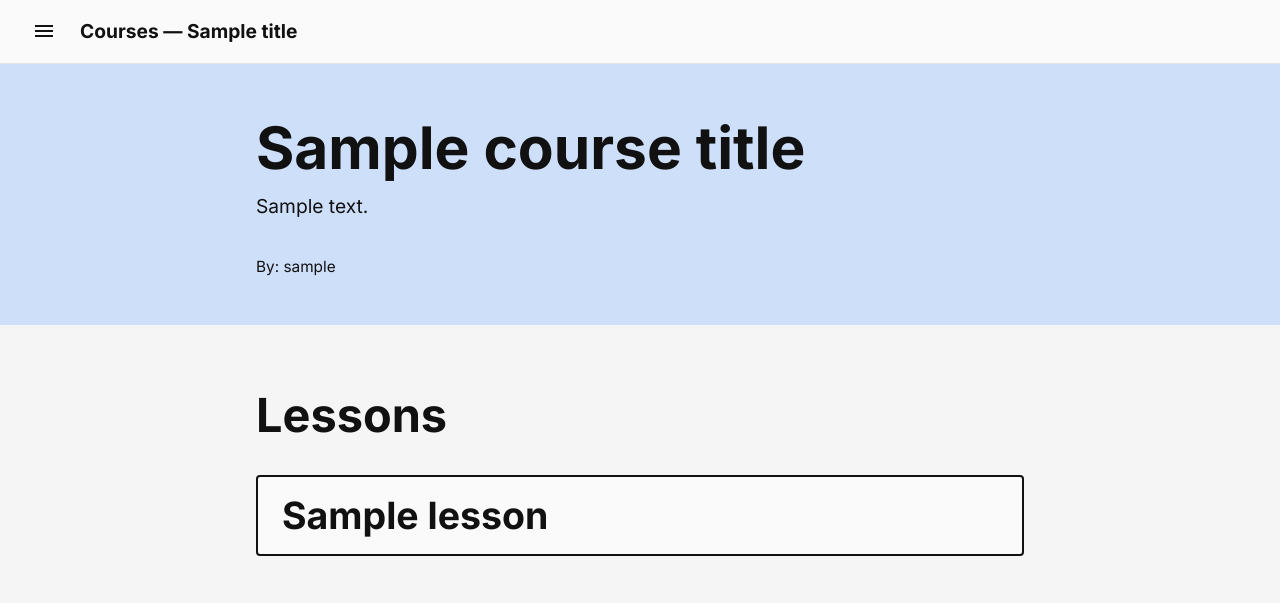
After one commit to dracotato/courses, a Flask app: template src/web/templates/course/view.html in a window 1280 px wide. The commit adds this page. Shown: the top 603 px of the page. Run offline with Flask 3, Linux system fonts and the light colour scheme; the template is opened without the code that fills it: most values are stand-ins (such as "Sample title", 1, 10 or a date in 2020).

Commit message:
feat(frontend): add templates and css components for course entity operations

```diff
--- a/src/views/__init__.py
+++ b/src/views/__init__.py
@@ -1,10 +1,11 @@
 from flask import Blueprint, Flask, render_template
 
 from .auth import auth_bp
+from .course import course_bp
 from .lesson import lesson_bp
 
 root_bp: Blueprint = Blueprint("root", __name__)
-BLUEPRINTS = [root_bp, lesson_bp, auth_bp]
+BLUEPRINTS = [root_bp, lesson_bp, auth_bp, course_bp]
 
 
 def register_blueprints(app: Flask):
--- a/src/web/static/css/components.css
+++ b/src/web/static/css/components.css
@@ -256,7 +256,7 @@ iframe.yt {
   position: absolute;
   top: 100%;
   right: 0;
-  z-index: 1;
+  z-index: 2;
 }
 
 .dropdown.open .dropdown-content {
@@ -266,3 +266,43 @@ iframe.yt {
 .dropdown-content li > * {
   width: 100%;
 }
+
+/* Course Viewer */
+header.course-header {
+  background-color: var(--clr-primary-050);
+  margin-bottom: 62px;
+}
+
+.course-title {
+  margin-bottom: 8px;
+}
+
+.course-header-content p {
+  margin-bottom: 32px;
+}
+
+.lessons-container h3 {
+  margin-bottom: 32px;
+}
+
+.lessons-wrapper {
+  display: flex;
+  flex-direction: column;
+  gap: 12px;
+}
+
+.lesson-card {
+  background-color: var(--clr-gray-050);
+  padding: 16px 24px;
+  border: 2px solid var(--clr-gray-900);
+  border-radius: 4px;
+}
+
+.lesson-card details[open] summary {
+  margin-bottom: 16px;
+}
+
+.lesson-card summary {
+  user-select: none;
+  cursor: pointer;
+}
--- a/src/web/templates/base.html
+++ b/src/web/templates/base.html
@@ -52,6 +52,14 @@
             <hr>
             {% if g.user %}
               <li>
+                <a href="{{ url_for("course.create") }}">
+                  <span class="icon-text">
+                    <span class="material-symbols-outlined icon">add_box</span>
+                    <span class="text">New Course</span>
+                  </span>
+                </a>
+              </li>
+              <li>
                 <a href="{{ url_for("lesson.create") }}">
                   <span class="icon-text">
                     <span class="material-symbols-outlined icon">add_box</span>
--- /dev/null
+++ b/src/web/templates/course/view.html
@@ -0,0 +1,58 @@
+{% extends "base.html" %}
+{% block body %}
+  <header class="course-header">
+    <div class="container pad-top pad-btm course-header-content">
+      <div class="flex-container space-between align-center course-title">
+        <h2>{{ course_title }}</h2>
+        {% if is_owner %}
+          <div class="dropdown">
+            <span class="material-symbols-outlined icon dropdown-btn">more_horiz</span>
+            <ul class="dropdown-content">
+              <li>
+                <a href="{{ url_for("course.update", id=course_id) }}" class="btn">Edit</a>
+              </li>
+              <li>
+                <button onclick="deleteEnt('course', id={{ course_id }})">Delete</button>
+              </li>
+            </ul>
+          </div>
+        {% endif %}
+      </div>
+      <p>{{ course_desc }}</p>
+      <small>By: {{ owner_username }}</small>
+    </div>
+  </header>
+  <div class="container pad-btm lessons-container">
+    <h3>Lessons</h3>
+    <div class="lessons-wrapper">
+      {% if lessons %}
+        {% for lesson in lessons %}
+          <section class="lesson-card">
+            <details>
+              <summary class="flex-container space-between align-center">
+                <h4>{{ lesson["title"] }}</h4>
+                {% if is_owner %}
+                  <div class="dropdown">
+                    <span class="material-symbols-outlined icon dropdown-btn">more_horiz</span>
+                    <ul class="dropdown-content">
+                      <li>
+                        <a href="{{ url_for("lesson.update", id=lesson["lessonid"]) }}"
+                           class="btn">Edit</a>
+                      </li>
+                      <li>
+                        <button onclick="deleteEntity('lesson', id={{ lesson['lessonid'] }})">Delete</button>
+                      </li>
+                    </ul>
+                  </div>
+                {% endif %}
+              </summary>
+              <div>{{ lesson["desc"] }}</div>
+            </details>
+          </section>
+        {% endfor %}
+      {% else %}
+        It seems this course is still empty.
+      {% endif %}
+    </div>
+  </div>
+{% endblock body %}
```
Also changed, not shown: src/web/templates/course/form.html (added, +22 -0 lines).
